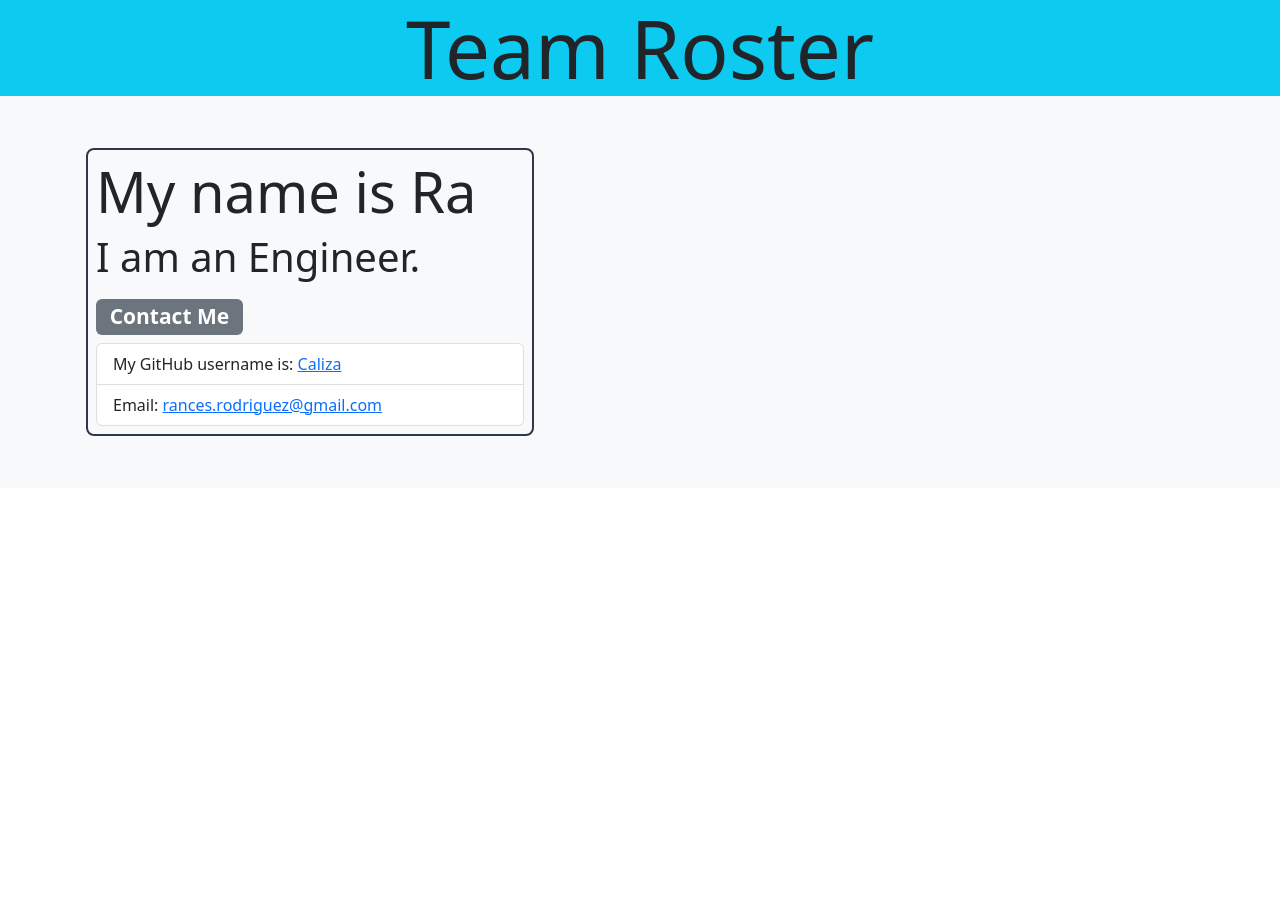
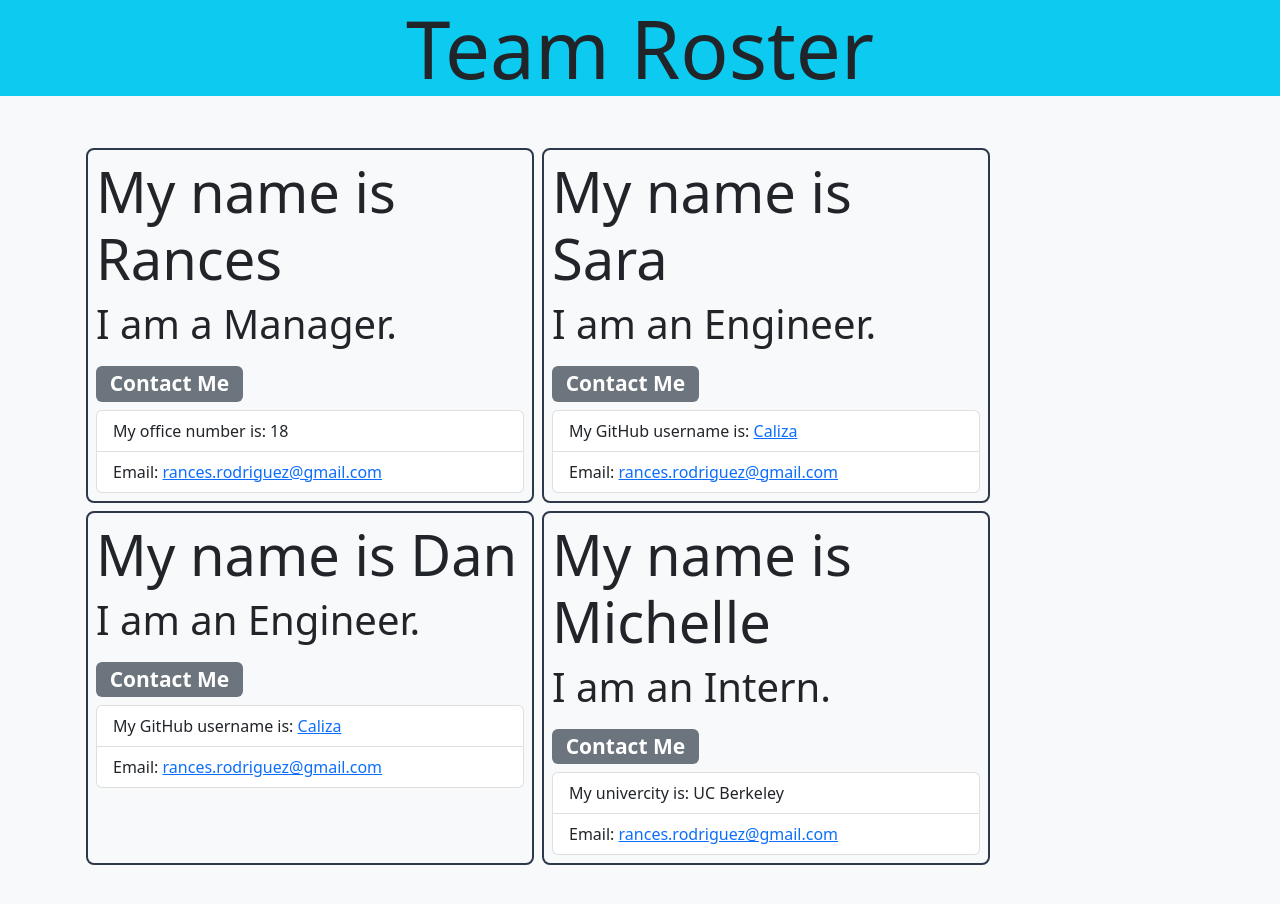
Before and after one commit to Caliza/teamProfileGenerator, a website: page dist/index.html in a window 1280 px wide. Before the commit the page ends 800 px from the top, so only its background shows below. Drawn offline with nearby package versions, Linux system fonts and the light colour scheme.

Commit message:
Updated links on README.md.

```diff
--- a/dist/index.html
+++ b/dist/index.html
@@ -13,11 +13,41 @@
   <div class="container d-flex teamCards">
 
             <div class="m-1 p-2 eachCard">
-        <h1 class="display-4 lead">My name is Ra</h1>
+        <h1 class="display-4 lead">My name is Rances</h1>
+      <p class="display-6">I am a Manager.</p>
+      <h3><span class="badge bg-secondary">Contact Me</span></h3>
+      <ul class="list-group">
+        <li class="list-group-item">My office number is: 18</li>
+        <li class="list-group-item">Email: <a href="mailto: rances.rodriguez@gmail.com">rances.rodriguez@gmail.com</a></li>
+      </ul>
+      </div>
+
+            <div class="m-1 p-2 eachCard">
+        <h1 class="display-4 lead">My name is Sara</h1>
       <p class="display-6">I am an Engineer.</p>
       <h3><span class="badge bg-secondary">Contact Me</span></h3>
       <ul class="list-group">
         <li class="list-group-item">My GitHub username is: <a href="https://github.com/Caliza">Caliza</a></li>
+        <li class="list-group-item">Email: <a href="mailto: rances.rodriguez@gmail.com">rances.rodriguez@gmail.com</a></li>
+      </ul>
+      </div>
+
+            <div class="m-1 p-2 eachCard">
+        <h1 class="display-4 lead">My name is Dan</h1>
+      <p class="display-6">I am an Engineer.</p>
+      <h3><span class="badge bg-secondary">Contact Me</span></h3>
+      <ul class="list-group">
+        <li class="list-group-item">My GitHub username is: <a href="https://github.com/Caliza">Caliza</a></li>
+        <li class="list-group-item">Email: <a href="mailto: rances.rodriguez@gmail.com">rances.rodriguez@gmail.com</a></li>
+      </ul>
+      </div>
+
+            <div class="m-1 p-2 eachCard">
+        <h1 class="display-4 lead">My name is Michelle</h1>
+      <p class="display-6">I am an Intern.</p>
+      <h3><span class="badge bg-secondary">Contact Me</span></h3>
+      <ul class="list-group">
+        <li class="list-group-item">My univercity is: UC Berkeley</li>
         <li class="list-group-item">Email: <a href="mailto: rances.rodriguez@gmail.com">rances.rodriguez@gmail.com</a></li>
       </ul>
       </div>
```
Also changed, not shown: README.md.
